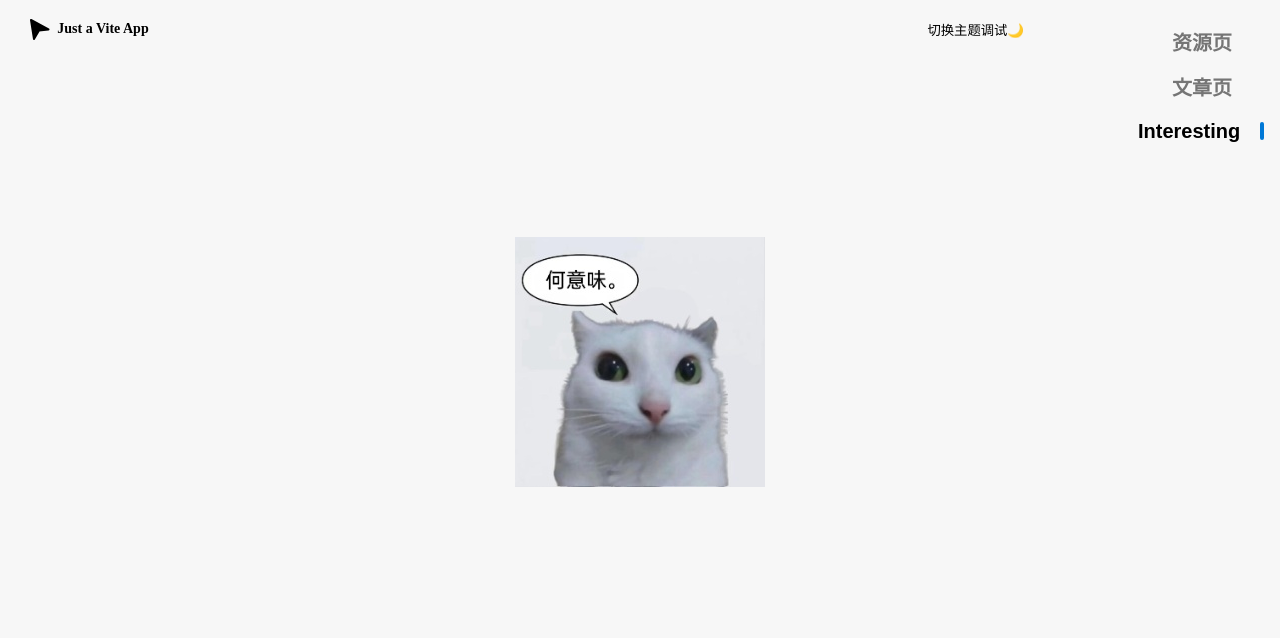
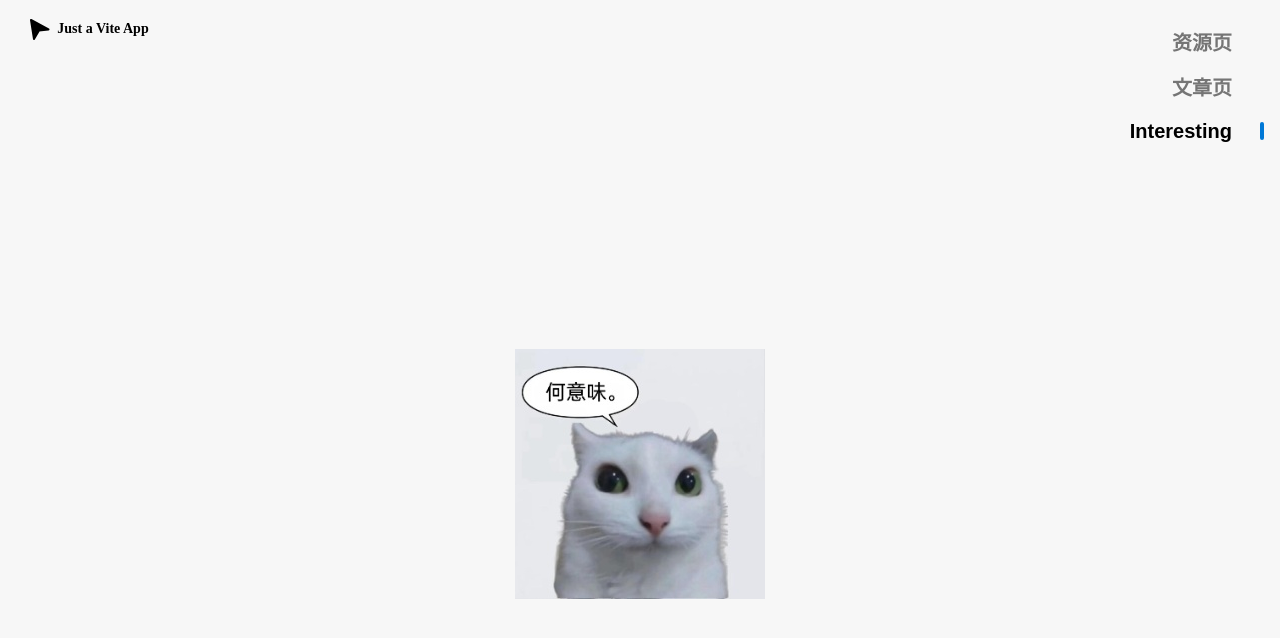
Before and after one commit to NepGliding/vra, a Vue app: page /interesting in a window 1280 px wide. Shown: the top 638 px of the page. Built offline with nearby package versions, Linux system fonts and the light colour scheme.

Commit message:
Forty-seventh filing 260628 1420

```diff
--- a/src/App.vue
+++ b/src/App.vue
@@ -20,21 +20,18 @@ import AppHeader from '@/components/AppHeader.vue'
 
 <style scoped>
 .header-top {
-  position: fixed;
+  position: sticky;
+  top: 0;
   left: 0;
-  right: 0;
   z-index: 10;
 }
 
 .main-center {
   z-index: 1;
   position: relative;
-  min-height: 100vh;
-  padding-top: 58px;
 }
 
 .child-view {
-  view-transition-name: page;
   width: 100%;
 }
 </style>
--- a/src/Views/InterestingPage.vue
+++ b/src/Views/InterestingPage.vue
@@ -20,7 +20,7 @@ const randomImgUrl = ref(imgList[randomIndex])
 <style scoped>
 .img-container {
   width: 100%;
-  min-height: 100vh;
+  height: 1024px;
   display: flex;
   align-items: center;
   justify-content: center;
--- a/src/Views/ResourcesPage.vue
+++ b/src/Views/ResourcesPage.vue
@@ -1,6 +1,6 @@
 <template>
   <div class="res-main">
-    <!-- 顶部横向 Tab（分类导航）- 仅用于导航滚动 -->
+    <div class="res-content">
       <div class="tabs-wrapper" v-if="groupedTools.length">
         <HorizontalTabsIndicator
           :items="tabItems"
@@ -11,8 +11,6 @@
           @click="scrollToCategory"
         />
       </div>
-    <div class="res-content">
-      <!-- 连续展示所有分类的工具（不进行筛选分离） -->
       <div v-if="!loading && groupedTools.length">
         <div
           v-for="group in groupedTools"
@@ -230,7 +228,7 @@ const goToOfficial = (url) => {
 <style scoped>
 .res-main {
   width: 100%;
-  min-height: 100vh;
+  min-height: 120vh;
 }
 .res-content {
   max-width: 1400px;
--- a/src/components/AppHeader.vue
+++ b/src/components/AppHeader.vue
@@ -1,13 +1,7 @@
 <template>
   <div class="header-main">
-    <button @click="toggleDark" class="theme-toggle">切换主题调试{{ isDark ? '☀️' : '🌙' }}</button>
-    <div
-      class="switch-other"
-      ref="switchOtherRef"
-      @mouseenter="showPopover"
-      @mouseleave="delayHidePopover"
-      @click="toggleDrawer"
-    >
+    <!-- <button @click="toggleDark" class="theme-toggle">切换主题调试{{ isDark ? '☀️' : '🌙' }}</button> -->
+    <div class="switch-other" ref="switchOtherRef" @click="toggleDrawer">
       <svg
         width="24"
         height="24"
@@ -99,32 +93,6 @@ const isDesktop = screens.greaterOrEqual('desktop')
 import { useTheme } from '@/utils/useTheme'
 //主题切换
 const { isDark, toggleDark } = useTheme()
-
-// Other抽屉（只在移动端生效）
-const drawerVisible = ref(false)
-const drawerRef = ref(null)
-const toggleDrawer = () => {
-  if (isDesktop.value) return
-  drawerVisible.value = !drawerVisible.value
-}
-onClickOutside(drawerRef, () => {
-  drawerVisible.value = false
-})
-
-//Other弹窗悬停时弹出盒子（只在桌面端生效）
-const popoverVisible = ref(false)
-const { start: startHideTimer, stop: stopHideTimer } = useTimeoutFn(() => {
-  popoverVisible.value = false
-}, 150)
-const showPopover = () => {
-  if (!isDesktop.value) return
-  stopHideTimer()
-  popoverVisible.value = true
-}
-const delayHidePopover = () => {
-  if (!isDesktop.value) return
-  startHideTimer()
-}
 
 // 汉堡菜单（只在移动端生效）
 const isMenuOpen = ref(false)
@@ -324,7 +292,7 @@ const indicatorStyle = computed(() => {
 }
 
 .perch-btn-desktop {
-  width: 190px;
+  width: 210px;
   height: 140px;
   position: fixed;
   top: 16px;
@@ -341,7 +309,6 @@ const indicatorStyle = computed(() => {
   background: transparent;
   color: var(--text-secondary);
   text-align: right;
-  padding: 0 48px;
   transition: color 0.3s ease;
   cursor: pointer;
 }
@@ -364,6 +331,6 @@ const indicatorStyle = computed(() => {
   z-index: 1;
 }
 
-/* @media (width>=1024px) {
+/* @media (width<=1024px) {
 } */
 </style>
--- a/src/router/index.js
+++ b/src/router/index.js
@@ -13,7 +13,6 @@ const router = createRouter({
     },
   ],
   scrollBehavior() {
-    // 路由过渡动画持续时间（请与你项目中的 transition 时长保持一致）
     const TRANSITION_DURATION = 360
 
     return new Promise((resolve) => {
```
Lines whose indentation alone changed are shown as unchanged.
